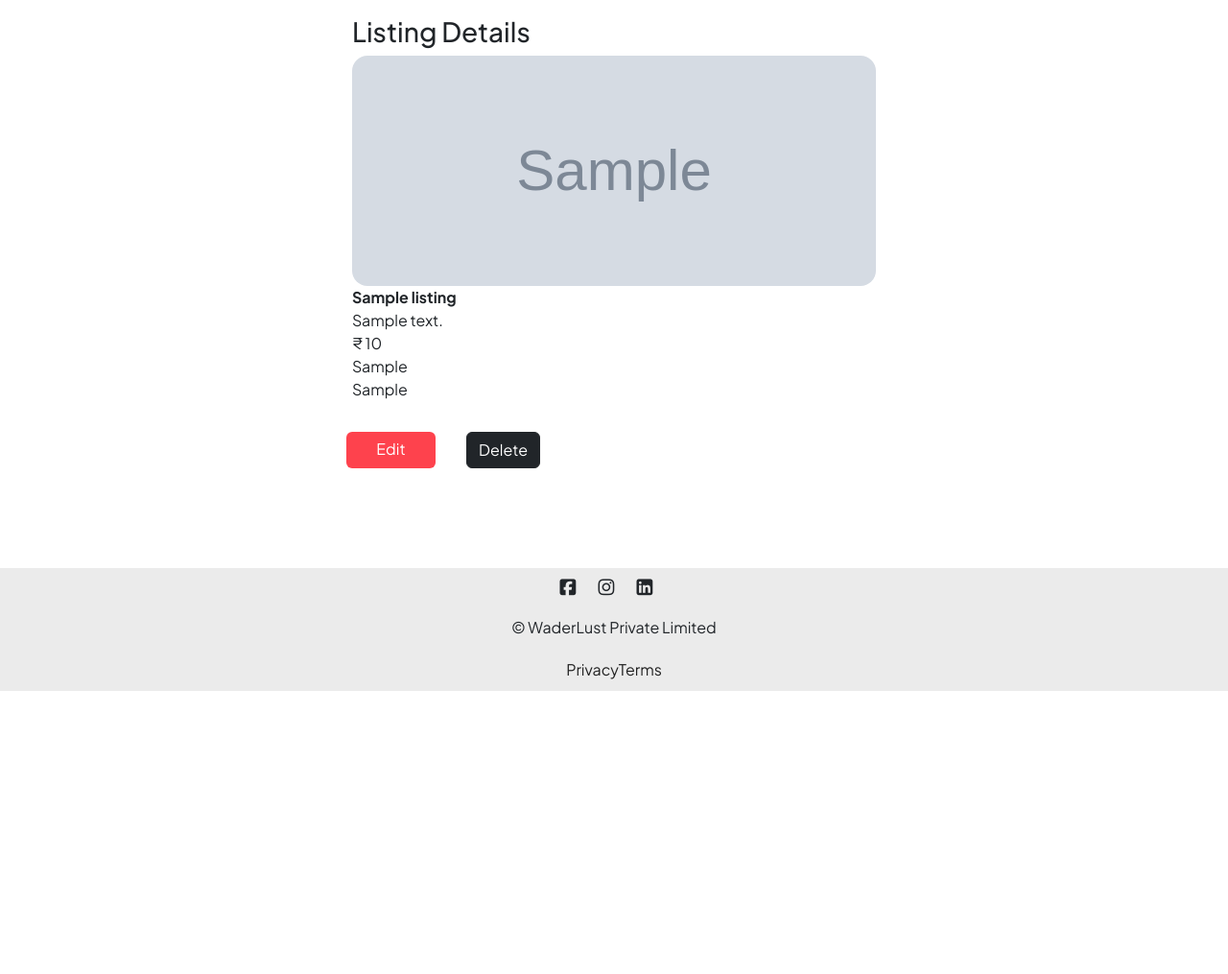
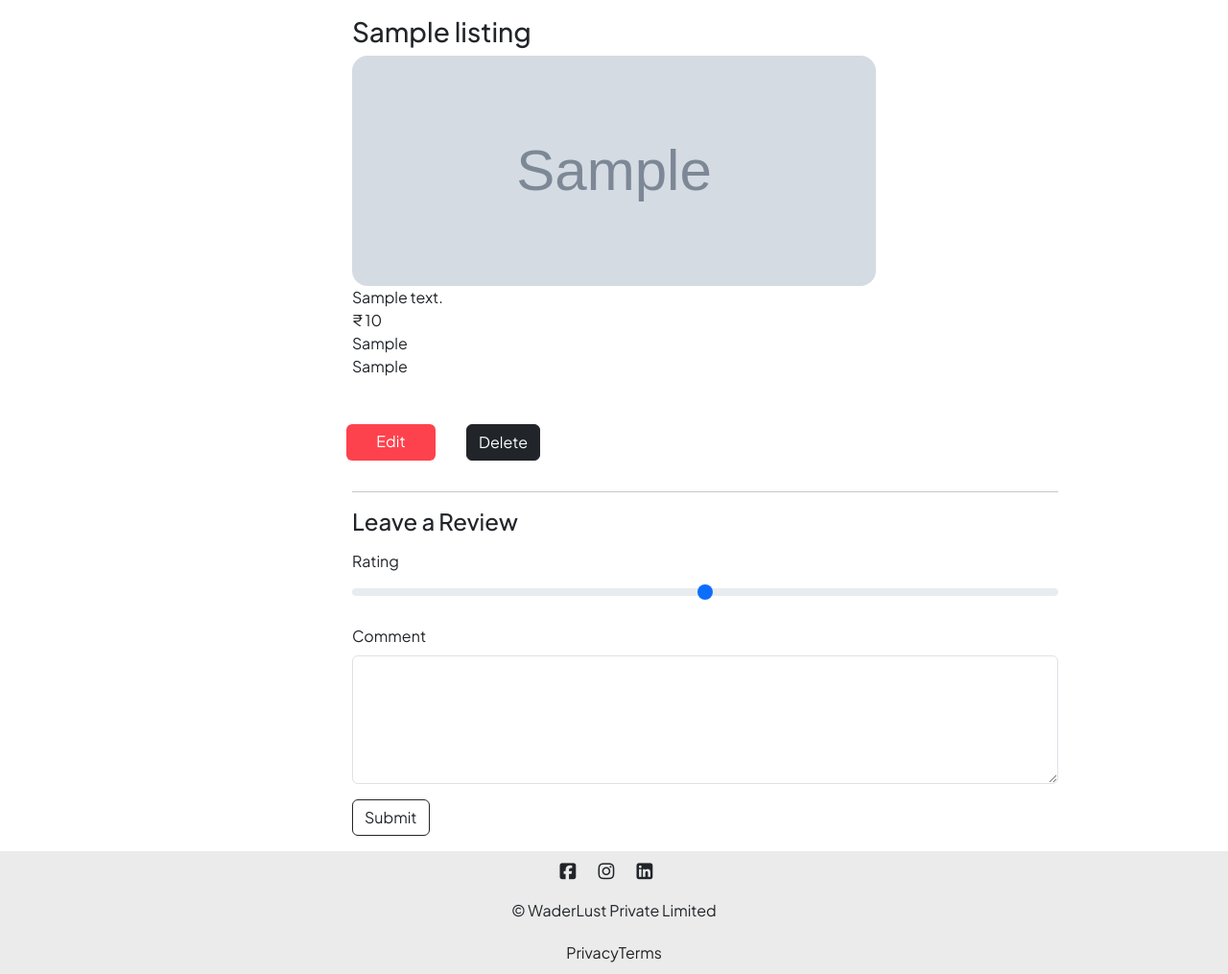
Before and after one commit to Fzn2306/WanderLust, a Node server app: page /listings/600000000000000000000001 in a window 1280 px wide. Shown: the part 80-1095 px from the top of the page at 96% size. Before the commit the page ends 800 px from the top, so only its background shows below. Run offline with Node 20, Linux system fonts and the light colour scheme; tables that the repository leaves empty hold one stand-in row (values such as "Sample post"); grey boxes marked "Sample" are stand-in pictures; some libraries are stand-ins or nearby versions.

Commit message:
added reviews frontend

```diff
--- a/app.js
+++ b/app.js
@@ -9,6 +9,7 @@ const ejsMate = require("ejs-mate");
 const wrapAsync = require("./utils/wrapAsync.js");
 const ExpressError = require("./utils/ExpressError.js");
 const {listingSchema} = require("./schmea.js");
+const Review = require("./models/review.js");
 
 const validateListing = (req,res,next)=>{
     let {error} = listingSchema.validate(req.body);
@@ -91,6 +92,18 @@ app.delete("/listings/:id", wrapAsync(async(req,res,next)=>{
     res.redirect("/listings");
 }));
 
+// REVIEWS
+app.post("/listings/:id/reviews", async(req,res)=>{
+    let listing = await Listing.findById(req.params.id);
+    let newReview = new Review(req.body.review);
+    listing.reviews.push(newReview);
+
+    await newReview.save();
+    await listing.save();
+
+    res.redirect(`/listings/${listing._id}`)
+})
+
 app.all("/{*splat}", (req,res,next)=>{
     next(new ExpressError(404, "Page Not Found!"));
 })
--- a/models/listing.js
+++ b/models/listing.js
@@ -20,6 +20,12 @@ const listingSchema = new Schema({
     price: Number,
     location:String,
     country: String,
+    reviews:[
+        {
+            type:Schema.Types.ObjectId,
+            ref: "Review",
+        },
+    ]
 });
 
 const Listing = mongoose.model("Listing", listingSchema);
--- a/views/listings/show.ejs
+++ b/views/listings/show.ejs
@@ -1,12 +1,11 @@
 <% layout("/layouts/boilerplate") %>
 <div class="row mt-3">
     <div class="col-8 offset-3">
-        <h3>Listing Details</h3>
+        <h3><%= listing.title %></h3>
     </div>
     <div class="card col-6 offset-3 show-card">
         <img src="<%= listing.image.url %>" class="card-img-top show-img" alt="listing_image">
         <div class="card-body">
-            <b><p class="card-text"><%= listing.title %></b><br>
             <%= listing.description %> <br>
             &#8377; <%= listing.price.toLocaleString("en-IN") %> <br>
             <%= listing.location %> <br>
@@ -21,4 +20,19 @@
             <button class="btn btn-dark offset-5 ">Delete</button>
         </form>
     </div>
+    <div class="col-8 offset-3 mb-3">
+        <hr>
+        <h4>Leave a Review</h4>
+        <form action="/listings/<%= listing.id %>/reviews" method="post">
+            <div class="mb-3 mt-3">
+                <label for="rating" class="form-label">Rating</label>
+                <input class="form-range" type="range" min="1" max="5" id="rating" name="review[rating]">
+            </div>
+            <div class="mb-3 mt-3">
+                <label for="comment" class="form-label">Comment</label>
+                <textarea class="form-control" name="review[comment]" id="comment" cols="30" rows="5"></textarea>
+            </div>
+            <button class="btn btn-outline-dark">Submit</button>
+        </form>
+    </div>
 </div>
```
Also changed, not shown: models/review.js (added, +19 -0 lines).
